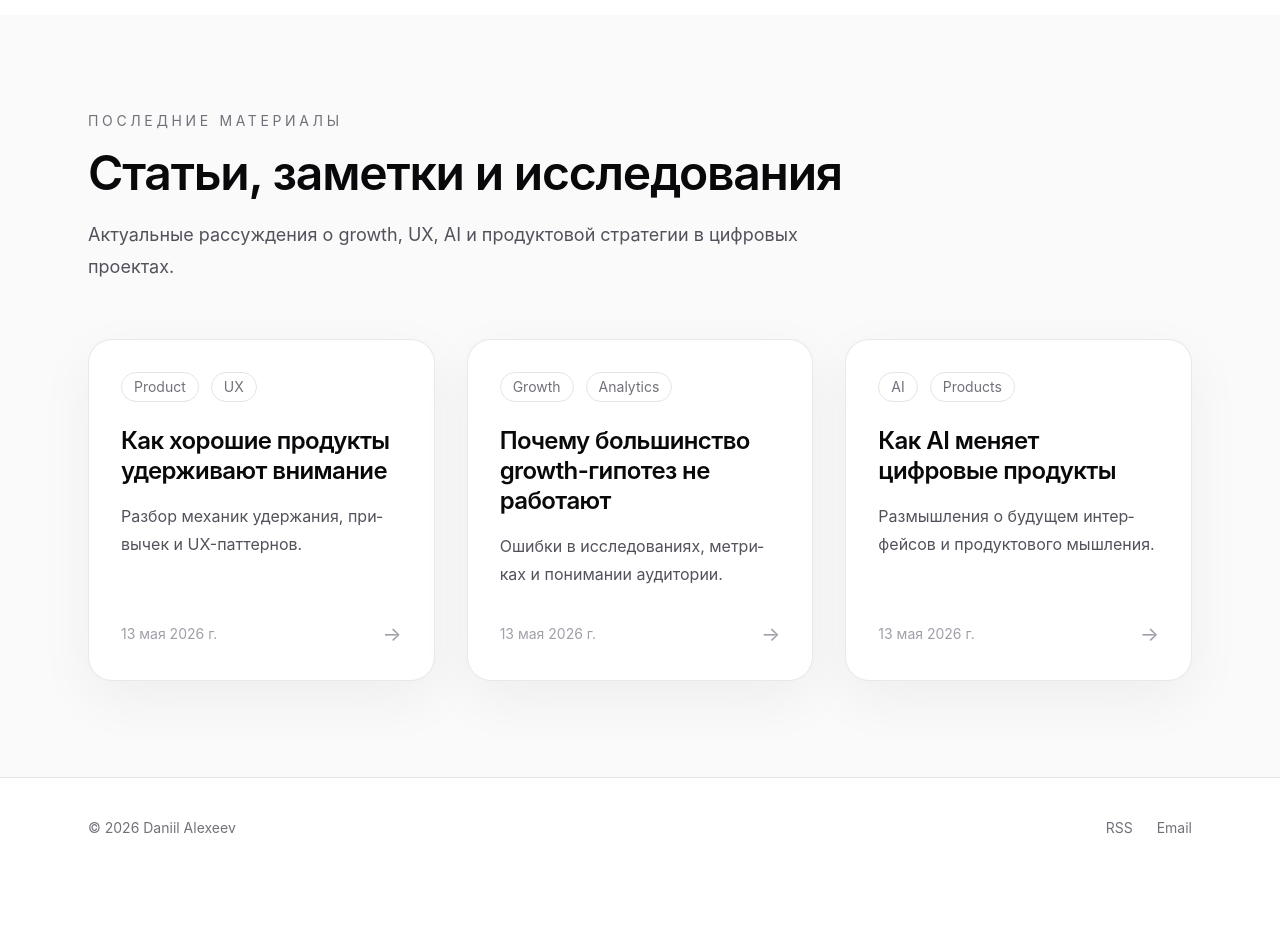
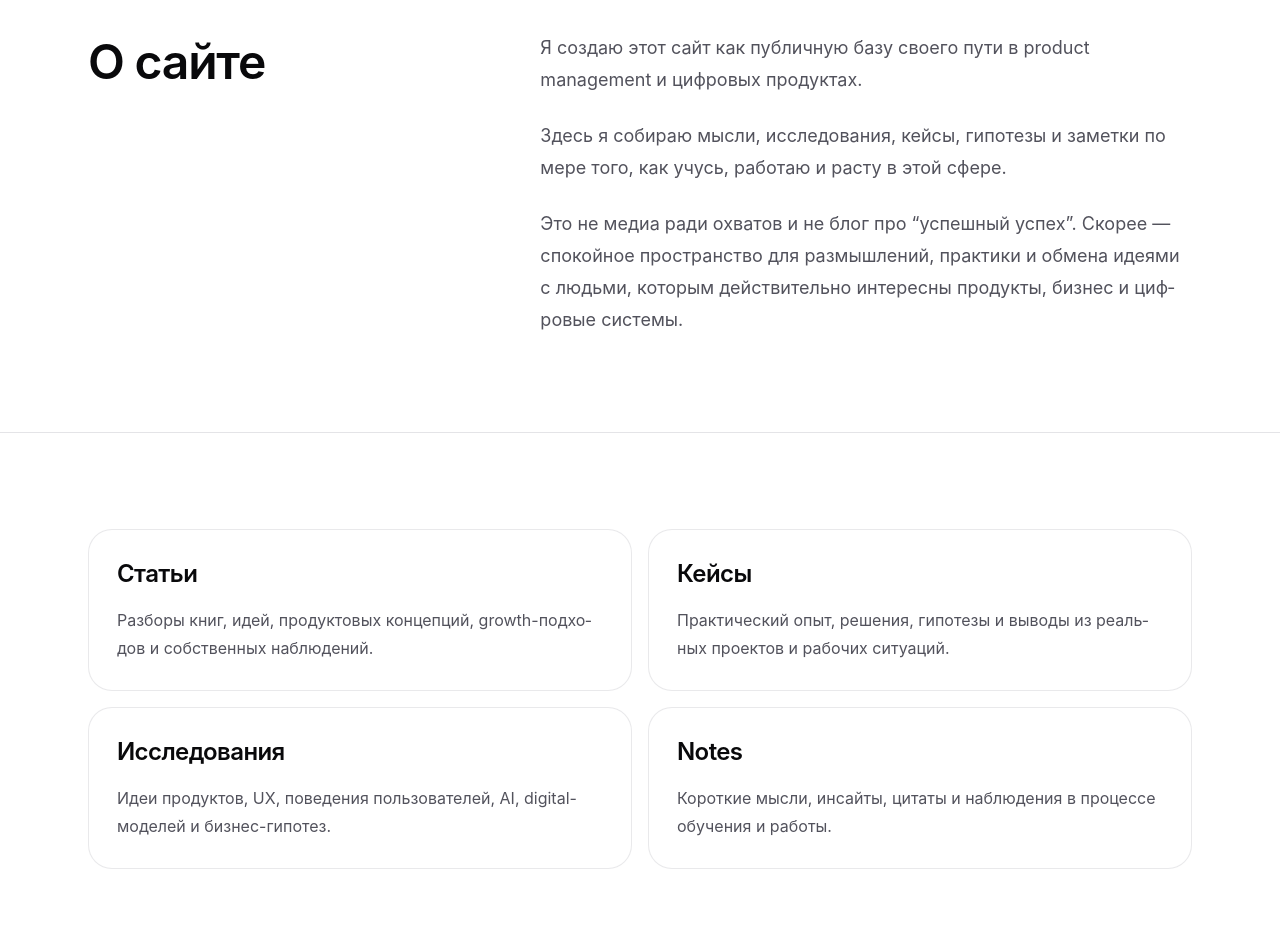
Before and after one commit to DaniilAlexeevhost/personal-site, a Next.js app: page / in a window 1280 px wide. Shown: the part 620-1572 px from the top of the page. Before the commit the page ends 1498 px from the top, so only its background shows below. Built offline with nearby package versions, Linux system fonts and the light colour scheme; no server answers.

Commit message:
Update homepage positioning copy

```diff
--- a/app/page.tsx
+++ b/app/page.tsx
@@ -3,22 +3,101 @@ import { articles } from "@/data/articles";
 import { formatContentDate } from "@/data/content";
 
 export default function HomePage() {
+  const sections = [
+    {
+      title: "Статьи",
+      description:
+        "Разборы книг, идей, продуктовых концепций, growth-подходов и собственных наблюдений.",
+      href: "/articles",
+    },
+    {
+      title: "Кейсы",
+      description:
+        "Практический опыт, решения, гипотезы и выводы из реальных проектов и рабочих ситуаций.",
+      href: "/cases",
+    },
+    {
+      title: "Исследования",
+      description:
+        "Идеи продуктов, UX, поведения пользователей, AI, digital-моделей и бизнес-гипотез.",
+      href: "/research",
+    },
+    {
+      title: "Notes",
+      description:
+        "Короткие мысли, инсайты, цитаты и наблюдения в процессе обучения и работы.",
+    },
+  ];
+
   return (
     <main className="min-h-screen bg-white text-zinc-950">
       <section className="max-w-6xl mx-auto px-5 sm:px-6 pt-36 sm:pt-32 md:pt-36 pb-14 sm:pb-20">
         <div className="max-w-3xl">
-          <p className="text-xs sm:text-sm uppercase tracking-[0.18em] sm:tracking-[0.28em] text-zinc-500 mb-4 sm:mb-6">
-            Product thinking · research · essays
-          </p>
-
           <h1 className="font-semibold text-[2.55rem] sm:text-5xl md:text-6xl xl:text-7xl leading-[1.05] tracking-tight mb-6 sm:mb-8">
             Исследую, разбираю и учусь строить хорошие продукты
           </h1>
 
           <p className="text-lg sm:text-xl md:text-2xl leading-8 md:leading-9 text-zinc-600 max-w-2xl">
-            Пишу о продуктах, идеях, исследованиях и цифровых проектах, чтобы
-            превращать стратегию в понятный опыт и продуманные решения.
+            Пишу о продуктах, идеях, исследованиях и цифровых проектах
           </p>
+        </div>
+      </section>
+
+      <section className="border-t border-zinc-200 bg-white">
+        <div className="max-w-6xl mx-auto px-5 sm:px-6 py-14 sm:py-20 lg:py-24">
+          <div className="grid gap-10 lg:grid-cols-[0.8fr_1.4fr] lg:gap-20">
+            <div>
+              <h2 className="text-[2rem] sm:text-4xl md:text-5xl font-semibold leading-tight tracking-tight text-zinc-950">
+                О сайте
+              </h2>
+            </div>
+
+            <div className="max-w-3xl space-y-6 text-lg leading-8 text-zinc-600">
+              <p>
+                Я создаю этот сайт как публичную базу своего пути в product
+                management и цифровых продуктах.
+              </p>
+              <p>
+                Здесь я собираю мысли, исследования, кейсы, гипотезы и заметки
+                по мере того, как учусь, работаю и расту в этой сфере.
+              </p>
+              <p>
+                Это не медиа ради охватов и не блог про “успешный успех”.
+                Скорее — спокойное пространство для размышлений, практики и
+                обмена идеями с людьми, которым действительно интересны
+                продукты, бизнес и цифровые системы.
+              </p>
+            </div>
+          </div>
+        </div>
+      </section>
+
+      <section className="border-t border-zinc-200 bg-white">
+        <div className="max-w-6xl mx-auto px-5 sm:px-6 py-14 sm:py-20 lg:py-24">
+          <div className="grid gap-4 md:grid-cols-2">
+            {sections.map((section) => {
+              const content = (
+                <article className="h-full rounded-2xl sm:rounded-3xl border border-zinc-200/80 bg-white p-5 sm:p-7">
+                  <h2 className="mb-4 text-2xl font-semibold tracking-tight text-zinc-950">
+                    {section.title}
+                  </h2>
+                  <p className="text-base leading-7 text-zinc-600">
+                    {section.description}
+                  </p>
+                </article>
+              );
+
+              if (!section.href) {
+                return <div key={section.title}>{content}</div>;
+              }
+
+              return (
+                <Link key={section.title} href={section.href} className="group">
+                  {content}
+                </Link>
+              );
+            })}
+          </div>
         </div>
       </section>
 
@@ -32,8 +111,8 @@ export default function HomePage() {
               Статьи, заметки и исследования
             </h2>
             <p className="mt-4 text-base sm:text-lg leading-7 sm:leading-8 text-zinc-600">
-              Актуальные рассуждения о growth, UX, AI и продуктовой стратегии в
-              цифровых проектах.
+              Разборы книг, идей, продуктовых концепций, growth-подходов и
+              собственных наблюдений.
             </p>
           </div>
 
```
